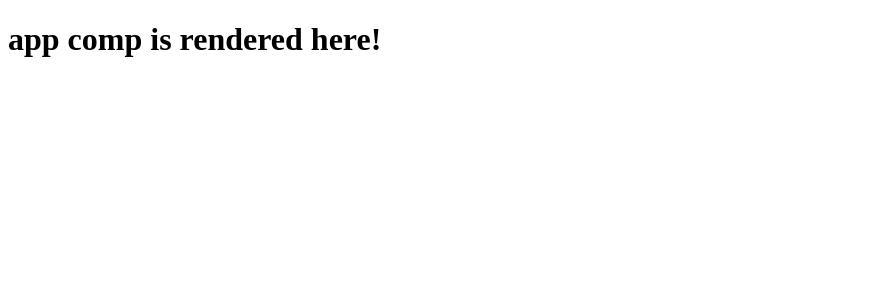
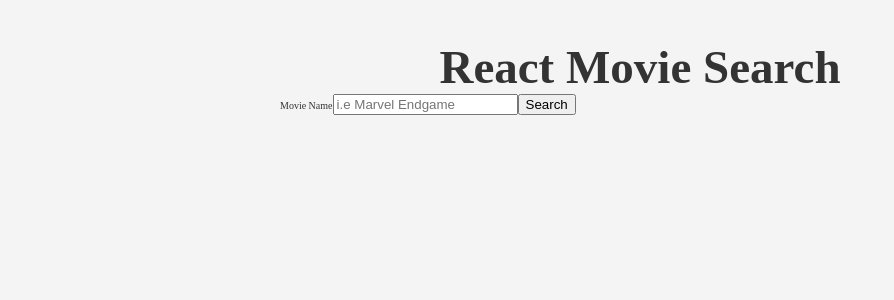
Before and after one commit to ishowsagar/movie-search-app, a React (Vite) app: page / in a window 1280 px wide. Shown: the top 300 px of the page, without its empty margins (0-894 px from the left). Built offline with nearby package versions, Linux system fonts and the light colour scheme.

Commit message:
added form to our page

```diff
--- a/src/App.jsx
+++ b/src/App.jsx
@@ -1,7 +1,11 @@
+import SearchMovies from "../src/components/SearchMovies";
 function App() {
   return (
     <>
-      <h1>app comp is rendered here!</h1>
+      <div className="container">
+        <h1 className="title">React Movie Search</h1>
+        <SearchMovies />
+      </div>
     </>
   );
 }
--- /dev/null
+++ b/src/components/SearchMovies.jsx
@@ -0,0 +1,21 @@
+function SearchMovies() {
+  return (
+    <form className="form">
+      <label htmlFor="query" className="label">
+        Movie Name
+      </label>
+      <input
+        className="input"
+        type="text"
+        id="query"
+        name="query"
+        placeholder="i.e Marvel Endgame"
+      />
+      <button className="button" type="submit">
+        Search
+      </button>
+    </form>
+  );
+}
+
+export default SearchMovies;
--- a/src/index.css
+++ b/src/index.css
@@ -0,0 +1,46 @@
+/* general reset */
+* {
+  box-sizing: border-box;
+}
+html,
+body,
+h1,
+h2,
+h3,
+h4,
+ul,
+li {
+  padding: 0;
+  margin: 0;
+}
+
+/* base styles */
+html {
+  font-size: 10px;
+}
+
+body {
+  background-color: rgb(244, 244, 244);
+  color: #333;
+}
+
+p {
+  font-size: 1.6rem;
+}
+
+small {
+  font-size: 1.2rem;
+}
+
+/* wrapper of app component els */
+.container {
+  margin: 0 auto;
+  max-width: 800px;
+  padding: 40px;
+}
+
+/* h1 --> title of app component */
+.title {
+  font-size: 4.7rem;
+  text-align: center;
+}
```
